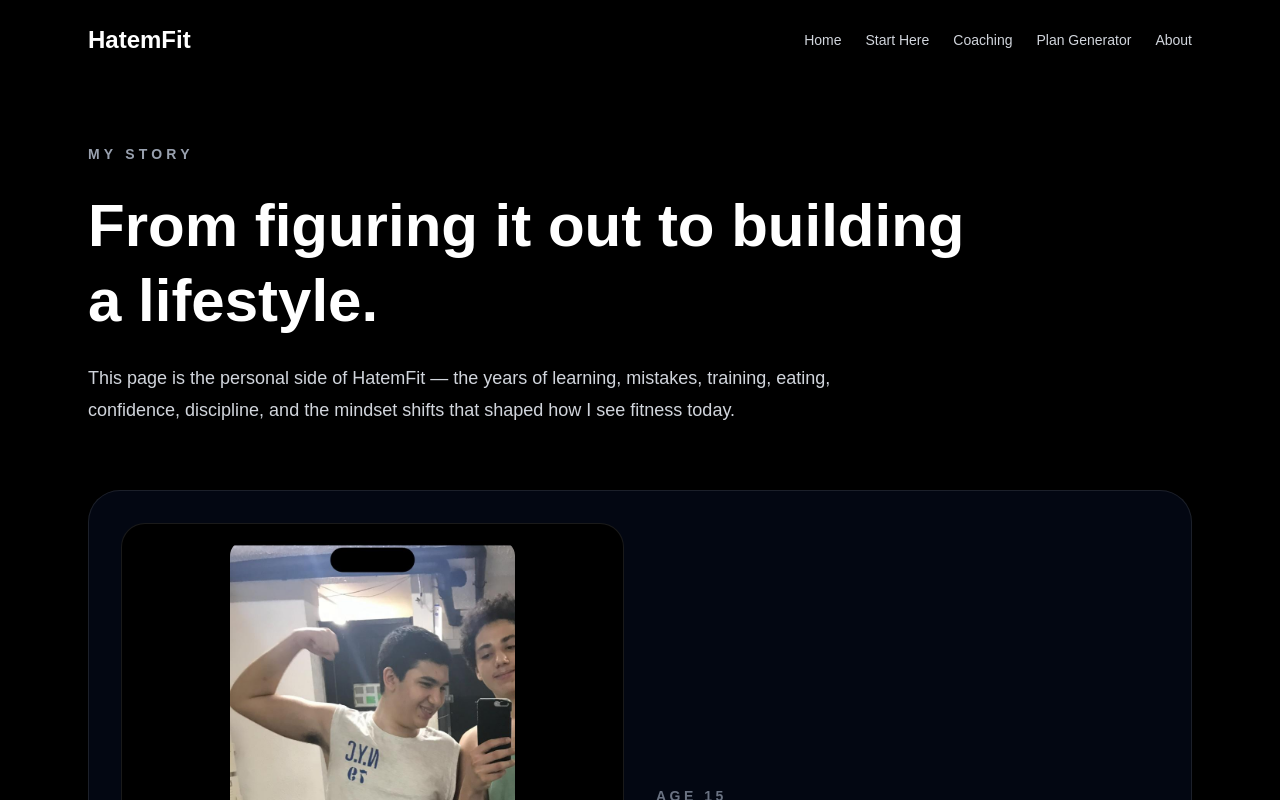
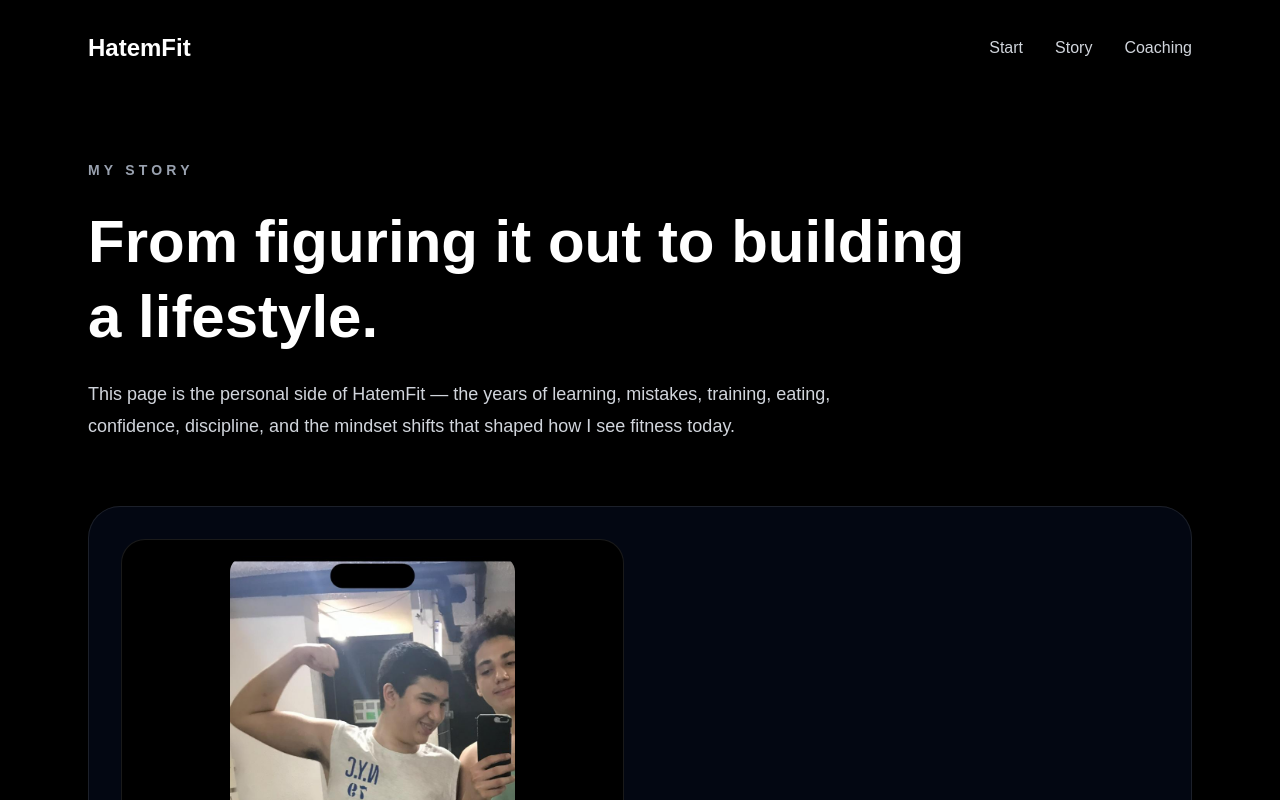
Before and after one commit to HatemCodes/HatemFit, a Next.js app: page /about in a window 1280 px wide. Shown: the top 800 px of the page. Built offline with nearby package versions, Linux system fonts and the light colour scheme.

Commit message:
Refine homepage branding

```diff
--- a/app/components/Navbar.tsx
+++ b/app/components/Navbar.tsx
@@ -2,17 +2,21 @@ import Link from "next/link";
 
 export default function Navbar() {
   return (
-    <nav className="mx-auto flex max-w-6xl items-center justify-between px-6 py-6">
-      <Link href="/" className="text-2xl font-bold">
+    <nav className="mx-auto flex max-w-6xl items-center justify-between px-6 py-8">
+      <Link href="/" className="text-2xl font-extrabold">
         HatemFit
       </Link>
 
-      <div className="flex gap-6 text-sm text-gray-300">
-        <Link href="/">Home</Link>
-        <Link href="/start">Start Here</Link>
-        <Link href="/coaching">Coaching</Link>
-        <Link href="/plan">Plan Generator</Link>
-        <Link href="/about">About</Link>
+      <div className="hidden gap-8 text-base font-medium text-gray-300 md:flex">
+        <Link href="/start" className="hover:text-white">
+          Start
+        </Link>
+        <Link href="/about" className="hover:text-white">
+          Story
+        </Link>
+        <Link href="/coaching" className="hover:text-white">
+          Coaching
+        </Link>
       </div>
     </nav>
   );
```
